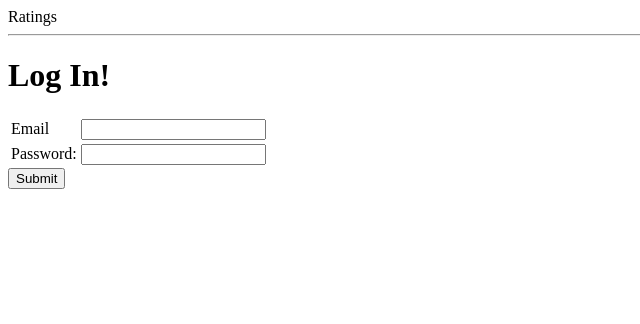
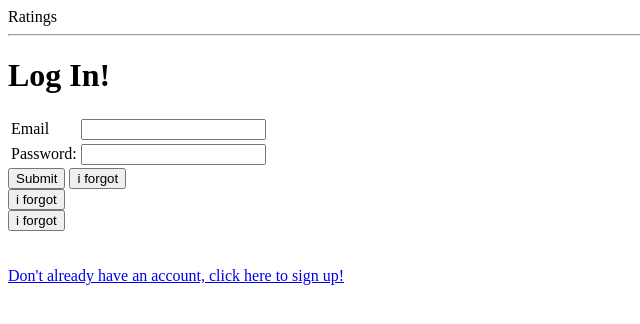
Before and after one commit to cchristina/hb-ratings, a Flask app: page /login in a window 1280 px wide. Shown: the top 324 px of the page, without its empty margins (0-640 px from the left). Run offline with Flask 2, Linux system fonts and the light colour scheme.

Commit message:
fixed update rating, working on world's most insecure password retrieval function

```diff
--- a/server.py
+++ b/server.py
@@ -64,12 +64,14 @@ def register():
             new_user = User(email=email, password=pw, age=age, zipcode=zipcode)
             db.session.add(new_user)
             db.session.commit()
+            # session['current_user'] = User.query.filter_by(email=email).first().user_id
 
             return redirect("/")
 
         else:
             return redirect("/login")
             #you already have an account flash
+
 
         return redirect("/")
 
@@ -124,13 +126,20 @@ def handle_logout():
         return render_template("logout.html")
 
     else:
-        if request.form.get("logout"):
+
+        if int(request.form.get("logout")):
+
             session['current_user'] = None
             flash("you have logged out")
             return redirect("/")
         else:
             flash("you are still logged in")
             return redirect("/")
+
+@app.route("/forgot", methods = ["POST"])
+def forgot_password():
+
+    return render_template("/unsecure.html")
 
 
 @app.route('/users/<user_id>', methods=["GET"])
@@ -201,12 +210,13 @@ def add_rating():
     app.logger.info(type(request.form.get("movieID")))
 
 
-    # existing = Rating.query.filter_by(user_id=user_id).first()
-    # if (existing is not None):
+    rating = Rating.query.filter_by(user_id=user_id, movie_id=movie_id).first()
 
-    #     app.logger.info("test")
-        #UPDATE ratings SET score=score WHERE user_id = user_id
-    #   return redirecskh;lkrh;rk';
+    if (rating):
+        app.logger.info("update test")
+        rating.score = score
+        db.session.commit()
+        return redirect(request.referrer)
 
     new_rating = Rating(movie_id = movie_id, user_id=user_id, score=score)
 
--- a/templates/homepage.html
+++ b/templates/homepage.html
@@ -10,4 +10,6 @@
 <h2>Users</h2>
 <p><a href="users">View all users.</a></p>
 
+
+<a href="login">login/logout </a>
 {% endblock %}
--- a/templates/login.html
+++ b/templates/login.html
@@ -1,6 +1,15 @@
 {% extends "base.html" %}
 
 {% block content %}
+
+<script>
+
+	function forgot(){
+
+		var eail = prompt("enter your email");
+	}
+
+</script>
 
 <h1> Log In! </h1>
 
@@ -17,9 +26,18 @@
 	</table>
 
 	<input type="submit">
+	<button id="forgot1">i forgot</button><!--onclick=just straight up log them in anyway-->
+
+	</form>
+		<button id="forgot2" onclick="forgot()">i forgot</button>
+
+	<form action="/forgot" id="forgot" method="post">
+		<button id="forgot" onclick="forgot()">i forgot</button>
 
 	</form>
 
 
+	<br><br>
+<a href="/register"> Don't already have an account, click here to sign up!</a><br>
 
 {% endblock %}
--- a/templates/movie_list.html
+++ b/templates/movie_list.html
@@ -3,8 +3,8 @@
 {% block content %}
 
 
-<h2>Users </h2>
-
+<h2>Movies </h2>
+<a href="/">take me home</a>
 <ul>
 	{% for movie in movies %}
 	<li> <a href="/movie/{{ movie.movie_id }}">{{ movie.title }} ({{ movie.movie_id }}) </a>
--- a/templates/user_list.html
+++ b/templates/user_list.html
@@ -4,6 +4,7 @@
 
 
 <h2>Users </h2>
+<a href="/">take me home</a>
 
 <ul>
 	{% for user in users %}
```
